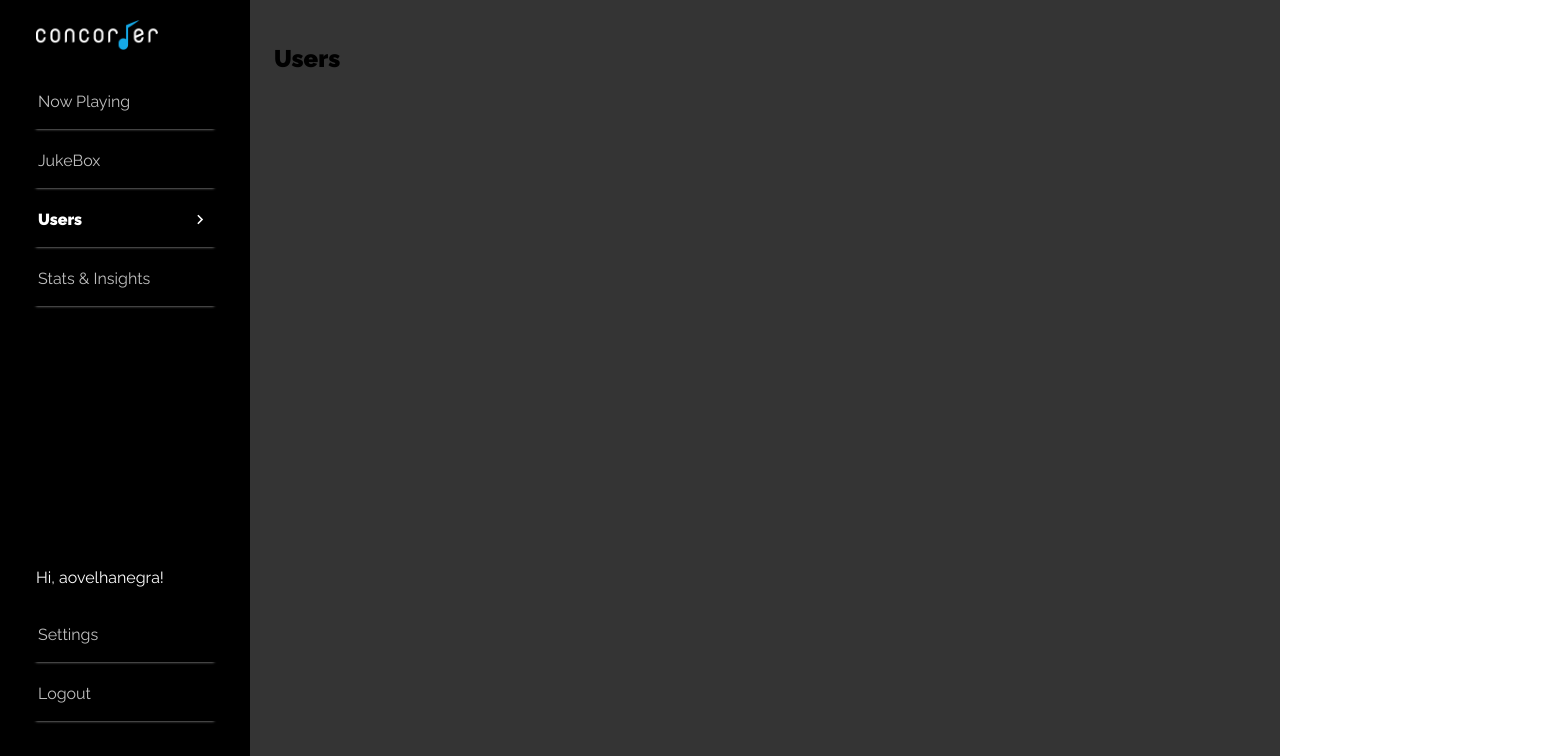
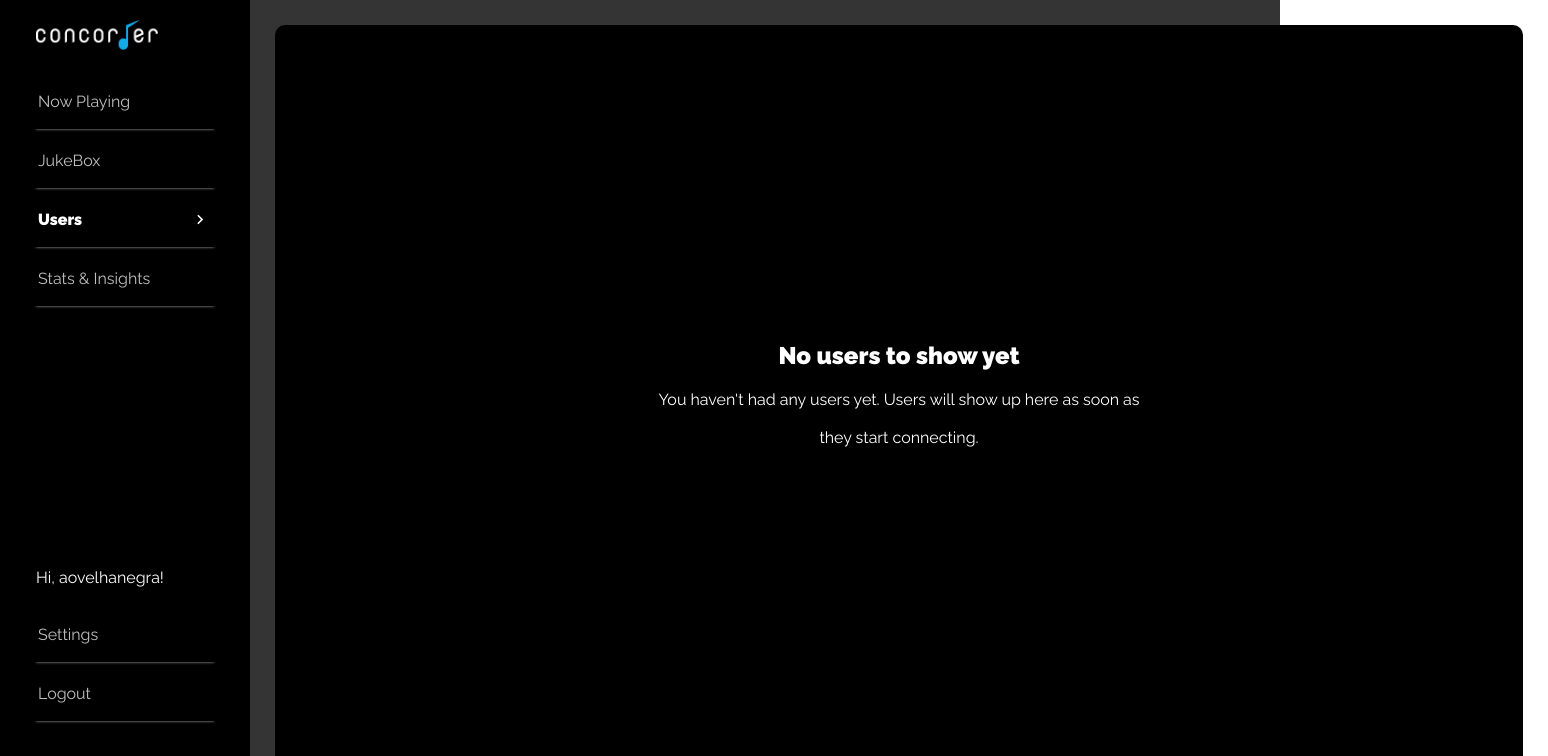
Before and after one commit to ElseLondon/concorder-host-client, a React (Create React App) app: page /users in a window 1280 px wide. Shown: the top 756 px of the page, 1548 px wide, since content can reach past the window. Built offline with nearby package versions, Linux system fonts and the light colour scheme.

Commit message:
Complete landing screen for each upper sidebar nav

```diff
--- a/src/pages/StatsAndInsights.tsx
+++ b/src/pages/StatsAndInsights.tsx
@@ -1,14 +1,29 @@
 import React from 'react';
+import styled from 'styled-components';
+import Header from '../components/Header';
+import CopyText from '../components/CopyText';
 
 
 export default function StatsAndInsights(){
+  const headerText = "Nothing to show yet";
+  const copyText = [
+    "There's no data to show yet. You'll start seeing some data here as",
+    "soon as you get any active users.",
+  ];
+
   return (
-    // create black content panel
-    // create header
-    // create body
-    // create button
-    <div style={{ padding: '24px' }}>
-      <h2>Stats & Insights</h2>
-    </div>
+    <ContainerDiv>
+      <Header headerText={headerText}></Header>
+      <CopyText copyText={copyText}></CopyText>
+    </ContainerDiv>
   );
 };
+
+const ContainerDiv = styled.div`
+  background-color: #000000;
+  height: 20vh;
+  width: 100vh;
+  margin: 25px;
+  border-radius: 10px;
+  padding: 37vh 28vh 37vh 28vh;
+`;
--- a/src/pages/Users.tsx
+++ b/src/pages/Users.tsx
@@ -1,14 +1,29 @@
 import React from 'react';
+import styled from 'styled-components';
+import Header from '../components/Header';
+import CopyText from '../components/CopyText';
 
 
 export default function Users() {
+  const headerText = "No users to show yet";
+  const copyText = [
+    "You haven't had any users yet. Users will show up here as soon as",
+    "they start connecting.",
+  ];
+
   return (
-    // create black content panel
-    // create header
-    // create body
-    // create button
-    <div style={{padding: '24px'}}>
-      <h2>Users</h2>
-    </div>
+    <ContainerDiv>
+      <Header headerText={headerText}></Header>
+      <CopyText copyText={copyText}></CopyText>
+    </ContainerDiv>
   );
 }
+
+const ContainerDiv = styled.div`
+  background-color: #000000;
+  height: 20vh;
+  width: 100vh;
+  margin: 25px;
+  border-radius: 10px;
+  padding: 37vh 28vh 37vh 28vh;
+`;
```
